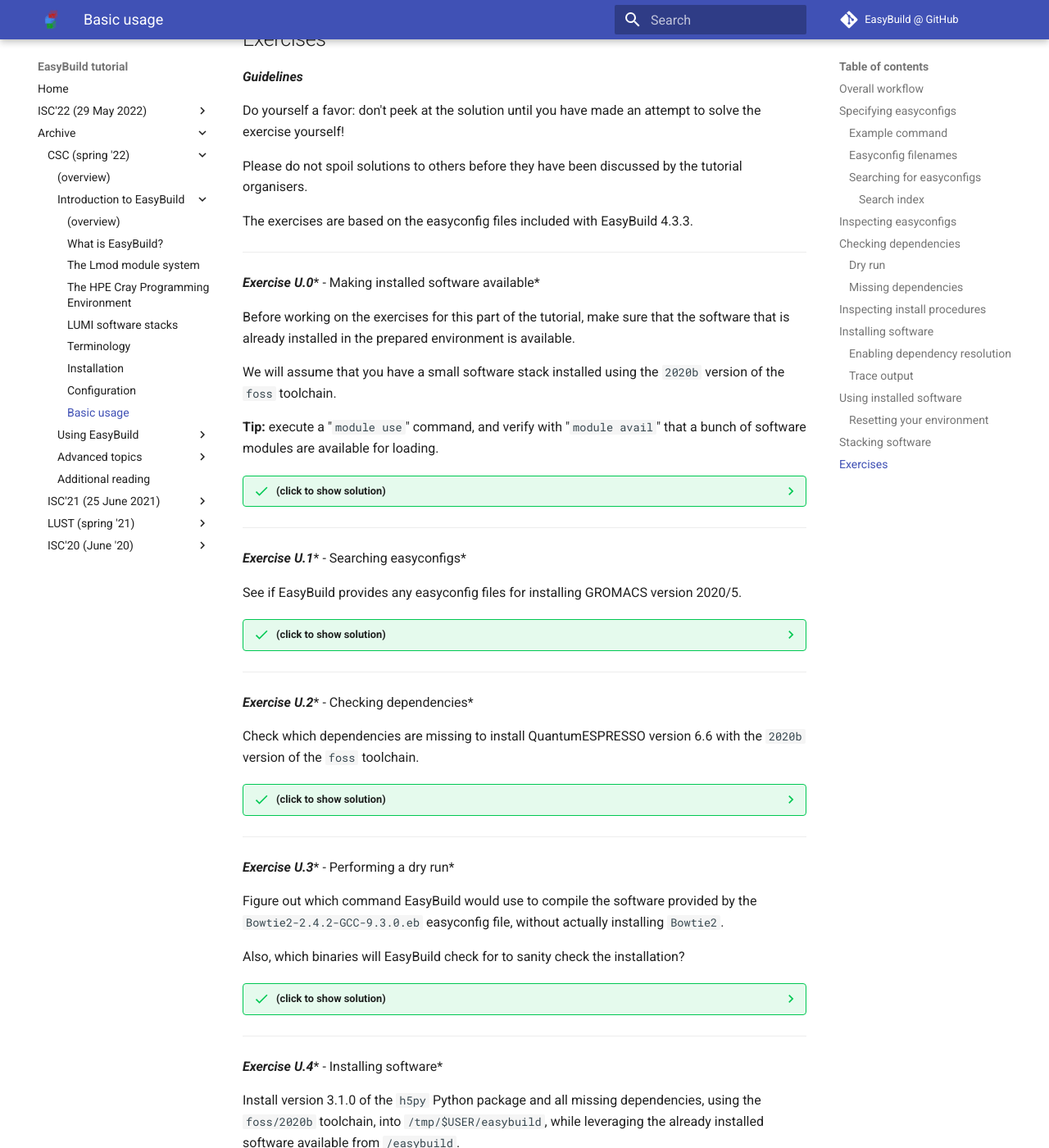
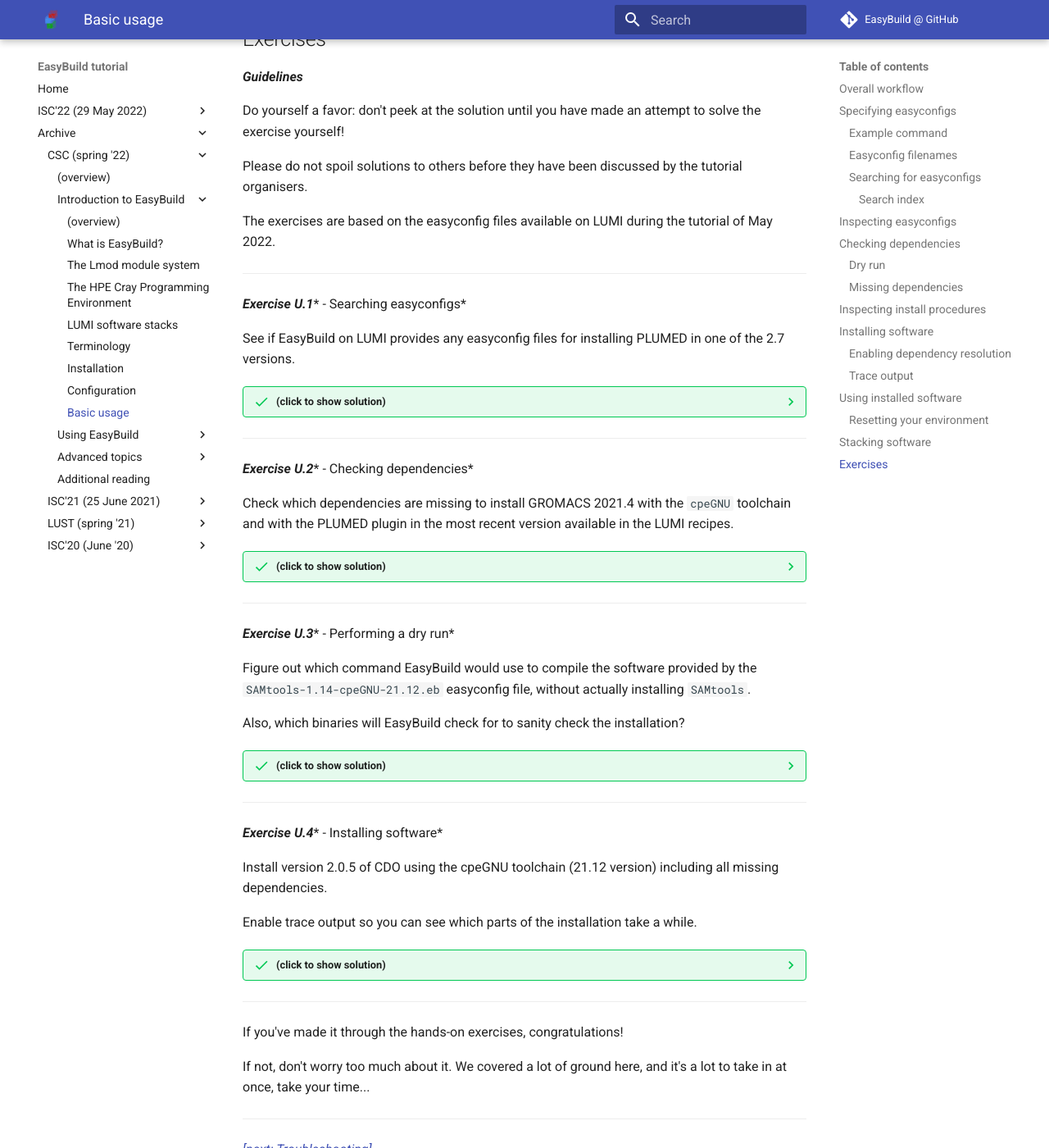
Before and after one commit to easybuilders/easybuild-tutorial, an MkDocs documentation site: the page built from docs/2022-CSC_and_LO/1_Intro/1_08_basic_usage.md, in a window 1280 px wide and 1400 px high, scrolled down 20090 px. Shown: the whole window at 82% size. Built offline with MkDocs 1.6.1 and Material for MkDocs 9.7.7, drawn with Linux system fonts in a browser that asks for light colours; some of the changed lines change nothing that is shown; some of the changed text lies outside the part shown.

Commit message:
Reworked the exercises for the basic usage section.

````diff
--- a/docs/2022-CSC_and_LO/1_Intro/1_08_basic_usage.md
+++ b/docs/2022-CSC_and_LO/1_Intro/1_08_basic_usage.md
@@ -976,80 +976,94 @@
 
 Please do not spoil solutions to others before they have been discussed by the tutorial organisers.
 
-The exercises are based on the easyconfig files included with EasyBuild 4.3.3.
-
----
-
-***Exercise U.0**** - Making installed software available*
-
-Before working on the exercises for this part of the tutorial,
-make sure that the software that is already installed in the prepared environment is available.
-
-We will assume that you have a small software stack installed using the `2020b` version of the `foss` toolchain.
-
-**Tip:** execute a "`module use`" command, and verify with "`module avail`" that a bunch of software modules
-are available for loading.
-
-??? success "(click to show solution)"
-
-    Use the following command to make the modules for the software available that is pre-installed
-    in the prepared environment:
-    ```shell
-    module use /easybuild/modules/all
-    ```
-
-    If software is installed in a different location than `/easybuild/` in your environment,
-    you should adjust the command accordingly.
-
+The exercises are based on the easyconfig files available on LUMI during the tutorial of
+May 2022.
 
 ---
 
 ***Exercise U.1**** - Searching easyconfigs*
 
-See if EasyBuild provides any easyconfig files for installing GROMACS version 2020/5.
+See if EasyBuild on LUMI provides any easyconfig files for installing PLUMED in one of the 2.7 versions.
 
 ??? success "(click to show solution)"
     To check for available easyconfig files, we can use `eb --search` or `eb -S`:
+
     ```shell
-    $ eb -S gromacs-2020.5
-    == found valid index for /home/example/.local/easybuild/easyconfigs, so using it...
-    CFGS1=/home/example/.local/easybuild/easyconfigs/g/GROMACS
-     * $CFGS1/GROMACS-2020.5-fosscuda-2020a-Python-3.8.2.eb
-     * $CFGS1/GROMACS-2020.5_fix_threads_gpu_Gmxapitests.patch
+    eb -S PLUMED-2.7
+    CFGS1=/appl/lumi/LUMI-EasyBuild-contrib/easybuild/easyconfigs
+    * $CFGS1/g/GROMACS/GROMACS-2020.6-cpeCray-21.08-PLUMED-2.7.2-CPU.eb
+    * $CFGS1/g/GROMACS/GROMACS-2020.6-cpeGNU-21.08-PLUMED-2.7.2-CPU.eb
+    * $CFGS1/g/GROMACS/GROMACS-2021-cpeCray-21.08-PLUMED-2.7.2-CPU.eb
+    * $CFGS1/g/GROMACS/GROMACS-2021-cpeGNU-21.08-PLUMED-2.7.2-CPU.eb
+    * $CFGS1/g/GROMACS/GROMACS-2021.4-cpeAOCC-21.12-PLUMED-2.7.4-CPU.eb
+    * $CFGS1/g/GROMACS/GROMACS-2021.4-cpeCray-21.12-PLUMED-2.7.4-CPU.eb
+    * $CFGS1/g/GROMACS/GROMACS-2021.4-cpeGNU-21.12-PLUMED-2.7.4-CPU.eb
+    * $CFGS1/p/PLUMED/PLUMED-2.7.2-cpeAMD-21.08.eb
+    * $CFGS1/p/PLUMED/PLUMED-2.7.2-cpeCray-21.08.eb
+    * $CFGS1/p/PLUMED/PLUMED-2.7.2-cpeGNU-21.08.eb
+    * $CFGS1/p/PLUMED/PLUMED-2.7.2-cpeGNU-21.12.eb
+    * $CFGS1/p/PLUMED/PLUMED-2.7.4-cpeAOCC-21.12.eb
+    * $CFGS1/p/PLUMED/PLUMED-2.7.4-cpeCray-21.12.eb
+    * $CFGS1/p/PLUMED/PLUMED-2.7.4-cpeGNU-21.12.eb
     ```
-    This actually shows one easyconfig file but also a patch file. We can also search specifically
-    for GROMACS 2020.5 in the `foss` and `fosscuda` toolchains using
+
+    We do get more output than we were hoping for as it also shows the GROMACS
+    versions using PLUMED. One way around this is to use regular expressions:
+
     ```shell
-    $ eb -S gromacs-2020.5-foss
-    == found valid index for /home/example/.local/easybuild/easyconfigs, so using it...
-    CFGS1=/home/example/.local/easybuild/easyconfigs/g/GROMACS
-     * $CFGS1/GROMACS-2020.5-fosscuda-2020a-Python-3.8.2.eb
+    $ eb -S ^PLUMED-2.7
+    CFGS1=/appl/lumi/LUMI-EasyBuild-contrib/easybuild/easyconfigs/p/PLUMED
+    * $CFGS1/PLUMED-2.7.2-cpeAMD-21.08.eb
+    * $CFGS1/PLUMED-2.7.2-cpeCray-21.08.eb
+    * $CFGS1/PLUMED-2.7.2-cpeGNU-21.08.eb
+    * $CFGS1/PLUMED-2.7.2-cpeGNU-21.12.eb
+    * $CFGS1/PLUMED-2.7.4-cpeAOCC-21.12.eb
+    * $CFGS1/PLUMED-2.7.4-cpeCray-21.12.eb
+    * $CFGS1/PLUMED-2.7.4-cpeGNU-21.12.eb
     ```
-    and now we find a single easyconfig file.
+
+    It is also possible to check for all 2.7 variants for the cpeGNU toolchain but
+    this requires a bit more care in composing the regular expression to ensure that
+    the shell does not try to expand the expression:
+
+    ```
+    eb -S '^PLUMED-2.7.*-cpeGNU'
+    CFGS1=/appl/lumi/LUMI-EasyBuild-contrib/easybuild/easyconfigs/p/PLUMED
+    * $CFGS1/PLUMED-2.7.2-cpeGNU-21.08.eb
+    * $CFGS1/PLUMED-2.7.2-cpeGNU-21.12.eb
+    * $CFGS1/PLUMED-2.7.4-cpeGNU-21.12.eb
+    ```
 
 ---
 
 ***Exercise U.2**** - Checking dependencies*
 
-Check which dependencies are missing to install QuantumESPRESSO version 6.6 with the `2020b` version of the `foss` toolchain.
+Check which dependencies are missing to install GROMACS 2021.4 with the
+`cpeGNU` toolchain and with the PLUMED plugin in the
+most recent version available in the LUMI recipes.
 
 ??? success "(click to show solution)"
-    First, we need to determine the name of the easyconfig file for QuantumESPRESSO version 6.6:
+    First, we need to determine the name of the easyconfig file for the required
+    version of GROMACS. Easyconfigs would start with `GROMACS-2021.4-cpeGNU` so
+    let's simply search for that:
+
     ```shell
-    $ eb -S 'QuantumESPRESSO-6.6.*foss-2020b'
-    == found valid index for /home/example/.local/easybuild/easyconfigs, so using it...
-    CFGS1=/home/example/.local/easybuild/easyconfigs/q/QuantumESPRESSO
-     * $CFGS1/QuantumESPRESSO-6.6-foss-2020b.eb
+    $ eb -S GROMACS-2021.4-cpeGNU
+    CFGS1=/appl/lumi/LUMI-EasyBuild-contrib/easybuild/easyconfigs/g/GROMACS
+    * $CFGS1/GROMACS-2021.4-cpeGNU-21.12-PLUMED-2.7.4-CPU.eb
+    * $CFGS1/GROMACS-2021.4-cpeGNU-21.12-PLUMED-2.8.0-CPU.eb
     ```
-    To determine which dependencies are missing to install this QuantumESPRESSO easyconfig file, we can use `--missing`:
+
+    We want the one for the most recent `PLUMED` toolchian, hence the second one.
+
+    To determine which dependencies are missing to install this GROMACS easyconfig file, we can use `--missing`:
     ```shell
-    $ eb QuantumESPRESSO-6.6-foss-2020b.eb --missing
+    $ eb GROMACS-2021.4-cpeGNU-21.12-PLUMED-2.8.0-CPU.eb --missing
 
-    3 out of 58 required modules missing:
+    2 out of 15 required modules missing:
 
-    * libxc/4.3.4-GCC-10.2.0 (libxc-4.3.4-GCC-10.2.0.eb)
-    * ELPA/2020.11.001-foss-2020b (ELPA-2020.11.001-foss-2020b.eb)
-    * QuantumESPRESSO/6.6-foss-2020b (QuantumESPRESSO-6.6-foss-2020b.eb)
+    * PLUMED/2.8.0-cpeGNU-21.12 (PLUMED-2.8.0-cpeGNU-21.12.eb)
+    * GROMACS/2021.4-cpeGNU-21.12-PLUMED-2.8.0-CPU (GROMACS-2021.4-cpeGNU-21.12-PLUMED-2.8.0-CPU.eb)
     ```
     (some nonessential output removed).
 
@@ -1058,154 +1072,119 @@
 ***Exercise U.3**** - Performing a dry run*
 
 Figure out which command EasyBuild would use to compile
-the software provided by the `Bowtie2-2.4.2-GCC-9.3.0.eb` easyconfig file,
-without actually installing `Bowtie2`.
+the software provided by the `SAMtools-1.14-cpeGNU-21.12.eb` easyconfig file,
+without actually installing `SAMtools`.
 
 Also, which binaries will EasyBuild check for to sanity check the installation?
 
 ??? success "(click to show solution)"
-    To inspect the installation procedure, we can use `eb -x Bowtie2-2.4.2-GCC-9.3.0.eb`.
+    To inspect the installation procedure, we can use `SAMtools-1.14-cpeGNU-21.12.eb`.
 
     The output for the build step shows the actual compilation command that would be performed (`make ...`):
 
     ```shell
     [build_step method]
-    >> running command:
-        [started at: 2021-03-08 20:15:08]
-        [working dir: /local_scratch/hkenneth/eb-1wodfohg/__ROOT__/local_scratch/hkenneth/Bowtie2/2.4.2/GCC-9.3.0/Bowtie2-2.4.2]
-        [output logged in /local_scratch/hkenneth/eb-1wodfohg/easybuild-run_cmd-haojzisn.log]
-        make -j 48  CC="gcc"  CPP="g++" CXX="g++"  RELEASE_FLAGS="-O2 -ftree-vectorize -march=native -fno-math-errno -fPIC -std=gnu++98"
-    (in /local_scratch/hkenneth/Bowtie2/2.4.2/GCC-9.3.0/Bowtie2-2.4.2)
+      running command "make  -j 256  CC="cc"  CXX="CC"  CFLAGS="-O2 -ftree-vectorize -fno-math-errno -fPIC"  CXXFLAGS="-O2 -ftree-vectorize -fno-math-errno -fPIC""
+      (in /XXXX/build/SAMtools/1.14/cpeGNU-21.12/SAMtools-1.14)
     ```
 
-    If the output you get is less detailed, you may not have set `export EASYBUILD_TRACE=1`.
+    (And if you also add `--trace` the output will even be a bit more detailed).
 
     The output for the sanity check step shows which binaries are expected to be installed:
     ```
     [sanity_check_step method]
     Sanity check paths - file ['files']
-      * bin/bowtie2
-      * bin/bowtie2-align-l
-      * bin/bowtie2-align-s
-      * bin/bowtie2-build
-      * bin/bowtie2-build-l
-      * bin/bowtie2-build-s
-      * bin/bowtie2-inspect
-      * bin/bowtie2-inspect-l
-      * bin/bowtie2-inspect-s
+      * bin/ace2sam
+      * bin/blast2sam.pl
+      * bin/bowtie2sam.pl
+      * bin/export2sam.pl
+      * bin/interpolate_sam.pl
+      * bin/maq2sam-long
+      * bin/maq2sam-short
+      * bin/md5fa
+      * bin/md5sum-lite
+      * bin/novo2sam.pl
+      * bin/plot-bamstats
+      * bin/psl2sam.pl
+      * bin/r2plot.lua
+      * bin/sam2vcf.pl
+      * bin/samtools
+      * bin/samtools.pl
+      * bin/seq_cache_populate.pl
+      * bin/soap2sam.pl
+      * bin/vcfutils.lua
+      * bin/wgsim
+      * bin/wgsim_eval.pl
+      * bin/zoom2sam.pl
+      * include/bam/bam.h
+      * include/bam/bam2bcf.h
+      * include/bam/sample.h
     ```
 
 ---
 
 ***Exercise U.4**** - Installing software*
 
-Install version 3.1.0 of the `h5py` Python package and all missing dependencies,
-using the `foss/2020b` toolchain, into `/tmp/$USER/easybuild`,
-while leveraging the already installed software available from `/easybuild`.
+Install version 2.0.5 of CDO using the cpeGNU toolchain (21.12 version)
+including all missing dependencies.
 
 Enable trace output so you can see which parts of the installation take a while.
 
 ??? success "(click to show solution)"
     First, determine the easyconfig file we can use for this:
     ```shell
-    $ eb -S 'h5py-3.1.0.*foss-2020b'
-    CFGS1=/home/example/.local/easybuild/easyconfigs/h/h5py
-    * $CFGS1/h5py-3.1.0-foss-2020b.eb
+    $ eb -S '^CDO.*cpeGNU-21.12'
+    CFGS1=/appl/lumi/LUMI-EasyBuild-contrib/easybuild/easyconfigs/c/CDO
+     * $CFGS1/CDO-2.0.5-cpeGNU-21.12.eb
     ```
 
-    Make sure the pre-install software in `/easybuild/` is available:
+    Check which dependencies are missing to install this CDO easyconfig:
     ```shell
-    module use /easybuild/modules/all
+    $ eb CDO-2.0.5-cpeGNU-21.12.eb
+
+    4 out of 32 required modules missing:
+
+     * json-c/0.16-cpeGNU-21.12 (json-c-0.16-cpeGNU-21.12.eb)
+     * ecCodes/2.25.0-cpeGNU-21.12 (ecCodes-2.25.0-cpeGNU-21.12.eb)
+     * CMOR/3.6.1-cpeGNU-21.12 (CMOR-3.6.1-cpeGNU-21.12.eb)
+     * CDO/2.0.5-cpeGNU-21.12 (CDO-2.0.5-cpeGNU-21.12.eb)
     ```
 
-    Check which dependencies are missing to install this `h5py` easyconfig:
+    Install CDO by specifying the easyconfig file and enabling dependency resolution via `--robot`,
+    Also make sure that trace mode is enabled by defining the `$EASYBUILD_TRACE` environment variable.
     ```shell
-    $ eb h5py-3.1.0-foss-2020b.eb --missing
-
-    2 out of 63 required modules missing:
-
-    * pkgconfig/1.5.1-GCCcore-10.2.0-python (pkgconfig-1.5.1-GCCcore-10.2.0-python.eb)
-    * h5py/3.1.0-foss-2020b (h5py-3.1.0-foss-2020b.eb)
+    $ export EASYBUILD_TRACE=1
+    $ eb CDO-2.0.5-cpeGNU-21.12.eb --robot
+    ...
+    == building and installing ecCodes/2.25.0-cpeGNU-21.12...
+    ...
+    == building and installing json-c/0.16-cpeGNU-21.12...
+    ...
+    == building and installing CMOR/3.6.1-cpeGNU-21.12...
+    ...
+    == building and installing CDO/2.0.5-cpeGNU-21.12...
+    ...
+    == configuring...
+      >> running command:
+    ...
+      >> command completed: exit 0, ran in 00h01m52s
+    == ... (took 1 min 52 secs)
+    == building...
+      >> running command:
+            [started at: 2022-05-09 20:07:44]
+            [working dir: /run/user/10012026/easybuild/build/CDO/2.0.5/cpeGNU-21.12/cdo-2.0.5]
+            [output logged in /run/user/10012026/easybuild/tmp/eb-0ihsqw7j/easybuild-run_cmd-pnuot3pi.log]
+            make  -j 256
+      >> command completed: exit 0, ran in 00h00m57s
+    ...
+    == COMPLETED: Installation ended successfully (took 3 mins 14 secs)
+    ...
+    == Build succeeded for 4 out of 4
     ```
 
-    Install `h5py` by specifying the easyconfig file and enabling dependency resolution via `--robot`,
-    while indicating that we want to install the software into `/tmp/$USER/easybuild` using the `--installpath`
-    option. Also make sure that trace mode is enabled by defining the `$EASYBUILD_TRACE` environment variable.
-    ```shell
-    $ export EASYBUILD_TRACE=1
-    $ eb h5py-3.1.0-foss-2020b.eb --robot --installpath /tmp/$USER/easybuild
-    ...
-    == building and installing pkgconfig/1.5.1-GCCcore-10.2.0-python...
-    ...
-    == building and installing h5py/3.1.0-foss-2020b...
-    ...
-    == building...
-      >> running command:
-            [started at: 2020-06-10 21:47:32]
-            [working dir: /tmp/example/h5py/3.1.0/foss-2020b/h5py-3.1.0]
-            [output logged in /tmp/eb-rjjkbqe1/easybuild-run_cmd-d_dkc4iz.log]
-            python setup.py configure --mpi --hdf5=$EBROOTHDF5 && /easybuild/software/Python/3.8.6-GCCcore-10.2.0/bin/python setup.py build
-      >> command completed: exit 0, ran in 00h01m27s
-    ...
-    == COMPLETED: Installation ended successfully (took 2 min 46 sec)
-    ...
-    == Build succeeded for 2 out of 2
-    ```
+    The trace output shows that most time is spent in the configure phase (and this is also the
+    case for some of the dependencies).
 
-    The trace output shows that most time is spent in the build command,
-    which runs both `python setup.py configure` and `python setup.py build`.
-
----
-
-***Exercise U.5**** - Using installed software*
-
-Using the `h5py` installation from the previous exercise to create an empty HDF5 file,
-using the following Python statements:
-
-```python
-import h5py
-f = h5py.File("empty.hdf5", "w")
-f.close()
-```
-
-Check the resulting file using the `h5stat` command.
-
-??? success "(click to show solution)"
-    First, we need to make the modules tool aware of the module files that were installed into `/tmp/$USER/easybuild`:
-    ```shell
-    module use /tmp/$USER/easybuild/modules/all
-    ```
-
-    Then we can check the `h5py` module is available, and load it:
-    ```shell
-    $ module avail h5py
-    ------------ /tmp/example/easybuild/modules/all ------------
-    h5py/3.1.0-foss-2020b
-    ```
-
-    ```shell
-    module load h5py/3.1.0-foss-2020b
-    ```
-
-    The Python code snippet can be run directly on the command line using "`python -c '...'`", since it's tiny:
-    ```shell
-    python -c 'import h5py; f = h5py.File("empty.hdf5", "w"); f.close()'
-    ```
-    Of course you can also copy the Python code snippet in a file named `test_h5py.py`,
-    and then run it with `python test_h5py.py`.
-
-    Checking with the `h5stat` command shows that the resulting `empty.hdf5` is indeed a valid HDF5 file:
-    ```shell
-    $ ls -l empty.hdf5
-    -rw-rw-r-- 1 example example 800 Jun 10 21:54 empty.hdf5
-
-    $ h5stat empty.hdf5
-    Filename: empty.hdf5
-    File information
-            # of unique groups: 1
-            # of unique datasets: 0
-    ...
-    ```
 
 ---
 
````
